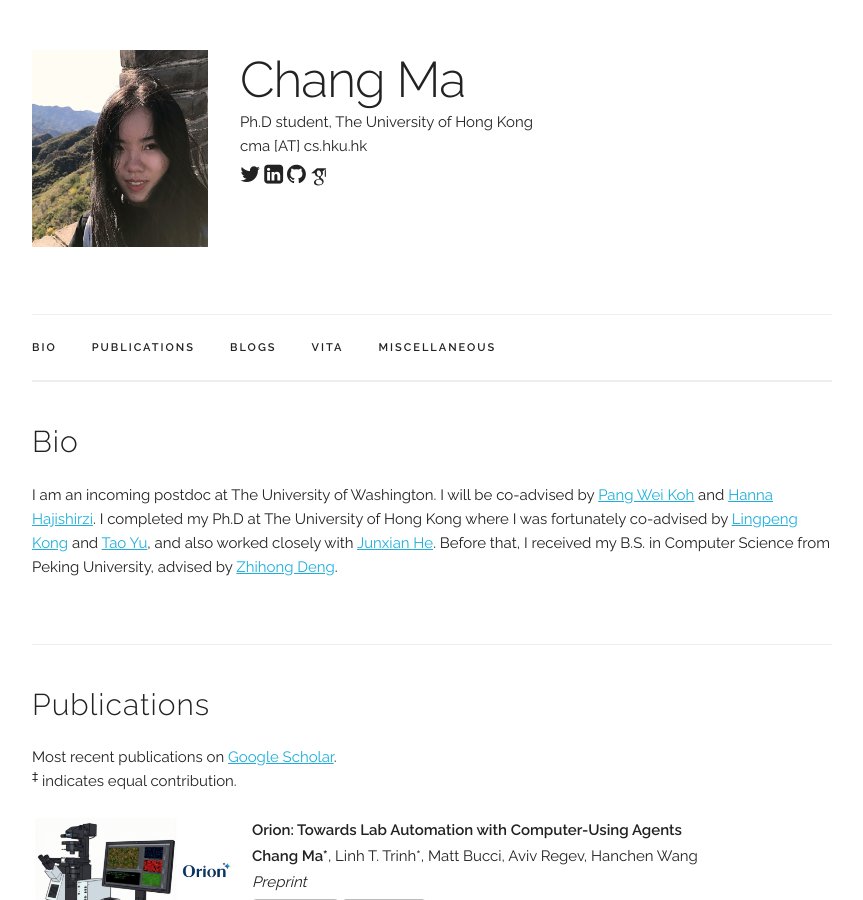
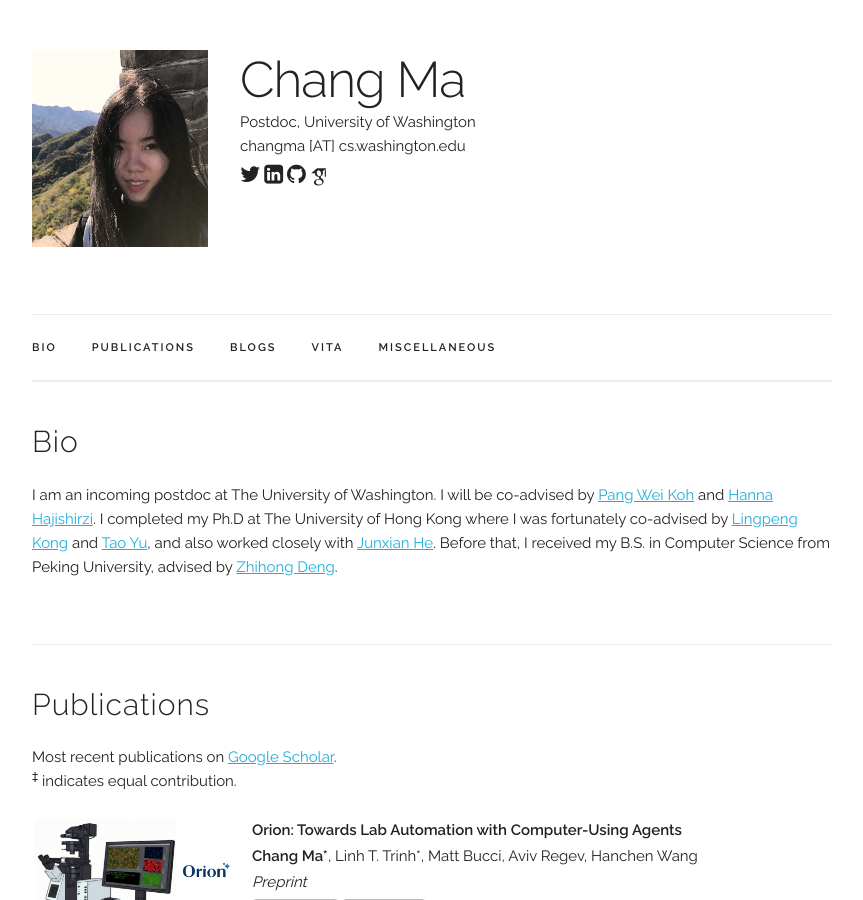
Before and after one commit to chang-github-00/-changma, a Jekyll site: the page built from index.html, in a window 1280 px wide and 900 px high. Shown: the whole window, without its empty margins (208-1071 px from the left). Built offline with Jekyll 4.4.1, drawn with Linux system fonts in a browser that asks for light colours; some web fonts are replaced; some of the changed text lies outside the part shown.

Commit message:
Update title and email for Chang Ma

```diff
--- a/_data/main_info.yaml
+++ b/_data/main_info.yaml
@@ -1,6 +1,6 @@
 name: "Chang Ma"
-title: "Ph.D student, The University of Hong Kong"
-email: "cma [AT] cs.hku.hk"
+title: "Postdoc, University of Washington"
+email: "changma [AT] cs.washington.edu"
 profile_pic: "/assets/profile-pics/mc.jpeg"
 # twitter: "https://twitter.com/ma_chang_nlp"
 linkedin: "https://www.linkedin.com/in/chang-ma-505489208/"
```
